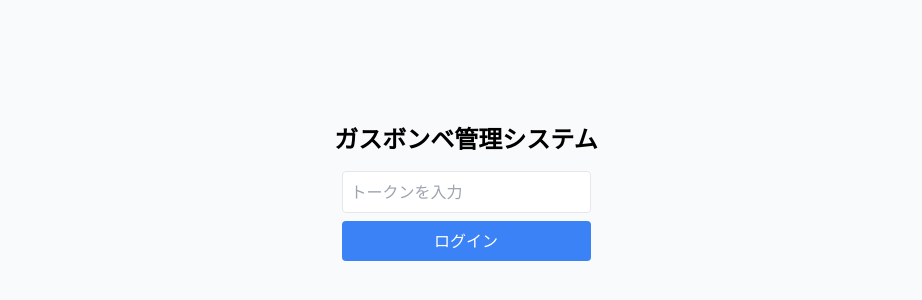
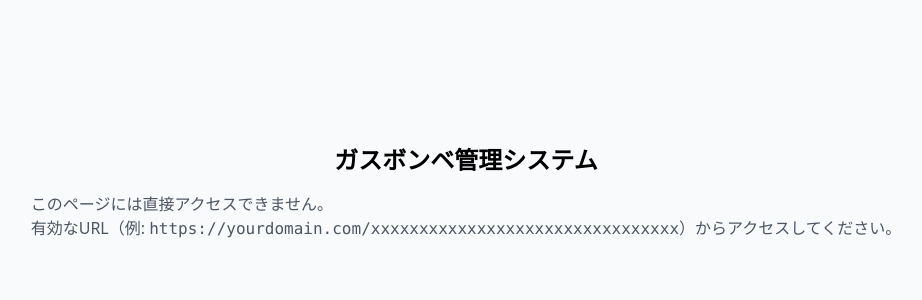
Before and after one commit to Ogin-ogin/gas-cylinder-management, a Next.js app: page / in a window 1280 px wide. Shown: the part 208-508 px from the top of the page, without its empty margins (174-1096 px from the left). Built offline with nearby package versions, Linux system fonts and the light colour scheme.

Commit message:
トークン有力画面を削除

```diff
--- a/app/page.tsx
+++ b/app/page.tsx
@@ -1,11 +1,10 @@
 import React from 'react';
-import TokenValidatorClient from '../components/token-validator-client';
 
 export default function HomePage() {
   return (
     <main className="flex min-h-screen items-center justify-center flex-col gap-4">
       <h1 className="text-2xl font-bold">ガスボンベ管理システム</h1>
-      <TokenValidatorClient />
+      <p className="text-gray-600">このページには直接アクセスできません。<br />有効なURL（例: <code>https://yourdomain.com/xxxxxxxxxxxxxxxxxxxxxxxxxxxxxxxx</code>）からアクセスしてください。</p>
     </main>
   );
 }
```
